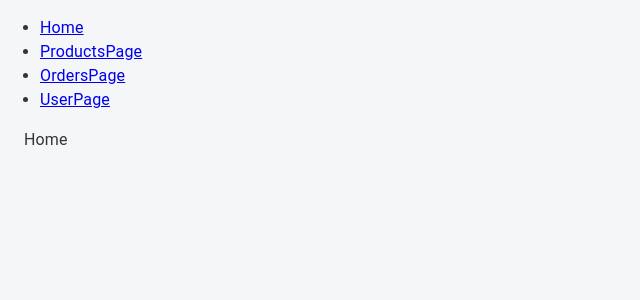
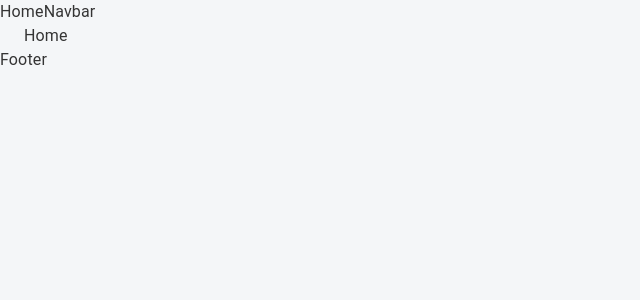
Before and after one commit to Shjohnn/BURAK-REACT, a React (Create React App) app: page / in a window 1280 px wide. Shown: the top 300 px of the page, without its empty margins (0-640 px from the left). Built offline with nearby package versions, Linux system fonts and the light colour scheme.

Commit message:
organize header and footer

```diff
--- a/src/app/App.tsx
+++ b/src/app/App.tsx
@@ -2,34 +2,23 @@
 import "../css/app.css";
 // import {Box,Button,Container, Stack, Typography} from "@mui/material";
 // import { RippleBadge } from "./MaterialTheme/styled";
-import { Route ,Link , Switch, } from "react-router-dom";
+import { Route ,Link , Switch, useLocation} from "react-router-dom";
 import { Home } from "./screens/homePage";
 import { UserPage } from "./screens/userPage";
 import { ProductsPage } from "./screens/productsPage";
 import { OrdersPage } from "./screens/ordersPage";
+import { HomeNavbar } from "./components/headers/HomeNavbar";
+import { OtherNavbar } from "./components/headers/OtherNavbar";
+import { Footer } from "./components/footer";
 
 function App() {
+const location = useLocation();
+
+
   return (
-    <div>
-      <nav>
-        <ul>
-          <li>
-            <Link to="/">Home</Link>
-          </li>
-          <li>
-            <Link to="/products">ProductsPage</Link>
-          </li>
-          <li>
-            <Link to="/orders">OrdersPage</Link>
-          </li>
-            <li>
-            <Link to="/member-page">UserPage</Link>
-            </li>
-        </ul>
-      </nav>
-
+    <>
+    {location.pathname === "/" ? <HomeNavbar/> : <OtherNavbar/> }
       <Switch>
-
         <Route path="/products">
           <ProductsPage />
         </Route>
@@ -43,7 +32,8 @@
           <Home />
         </Route>
       </Switch>
-    </div>
+      <Footer/>
+    </>
   );
 }
 
--- /dev/null
+++ b/src/app/components/footer/index.tsx
@@ -0,0 +1,3 @@
+export function Footer(){
+    return <div>Footer</div>
+}
--- /dev/null
+++ b/src/app/components/headers/HomeNavbar.tsx
@@ -0,0 +1,3 @@
+export function HomeNavbar(){
+    return <div> HomeNavbar</div>
+}
--- /dev/null
+++ b/src/app/components/headers/OtherNavbar.tsx
@@ -0,0 +1,3 @@
+export function OtherNavbar(){
+    return <div> OtherNavbar</div>
+}
```
